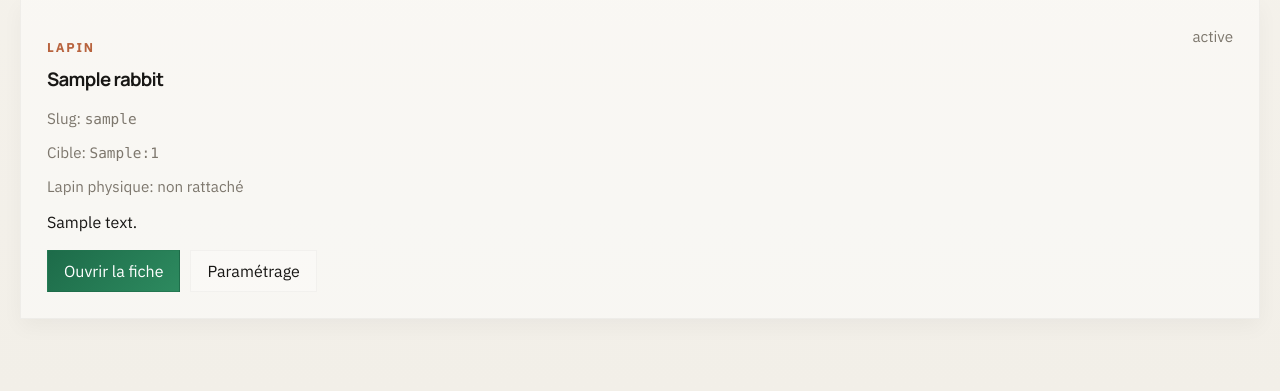
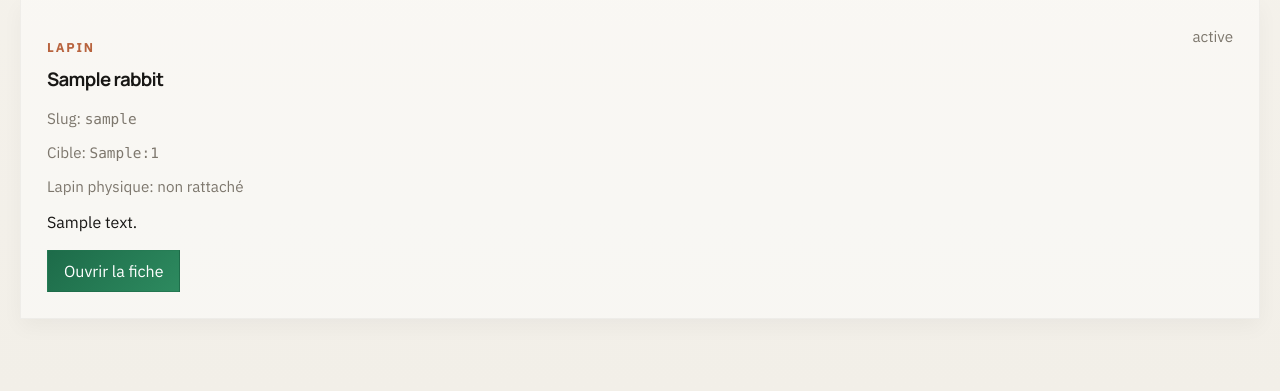
Before and after one commit to apachot/nabaztag, a Flask app: page /dashboard in a window 1280 px wide. Shown: the part 508-899 px from the top of the page. Run offline with Flask 3, Linux system fonts and the light colour scheme; a user stored in the database is signed in; tables that the repository leaves empty hold one stand-in row (values such as "Sample post"); some libraries are stand-ins or nearby versions.

Commit message:
Remove settings button from rabbit dashboard

```diff
--- a/apps/portal/portal_app/templates/dashboard.html
+++ b/apps/portal/portal_app/templates/dashboard.html
@@ -68,7 +68,6 @@
           {% endif %}
           <div class="actions" style="margin-top: 18px;">
             <a class="button primary" href="{{ url_for('main.rabbit_detail', rabbit_id=rabbit.id) }}">Ouvrir la fiche</a>
-            <a class="pill" href="{{ url_for('main.edit_rabbit', rabbit_id=rabbit.id) }}">Paramétrage</a>
           </div>
         </article>
       {% else %}
```
